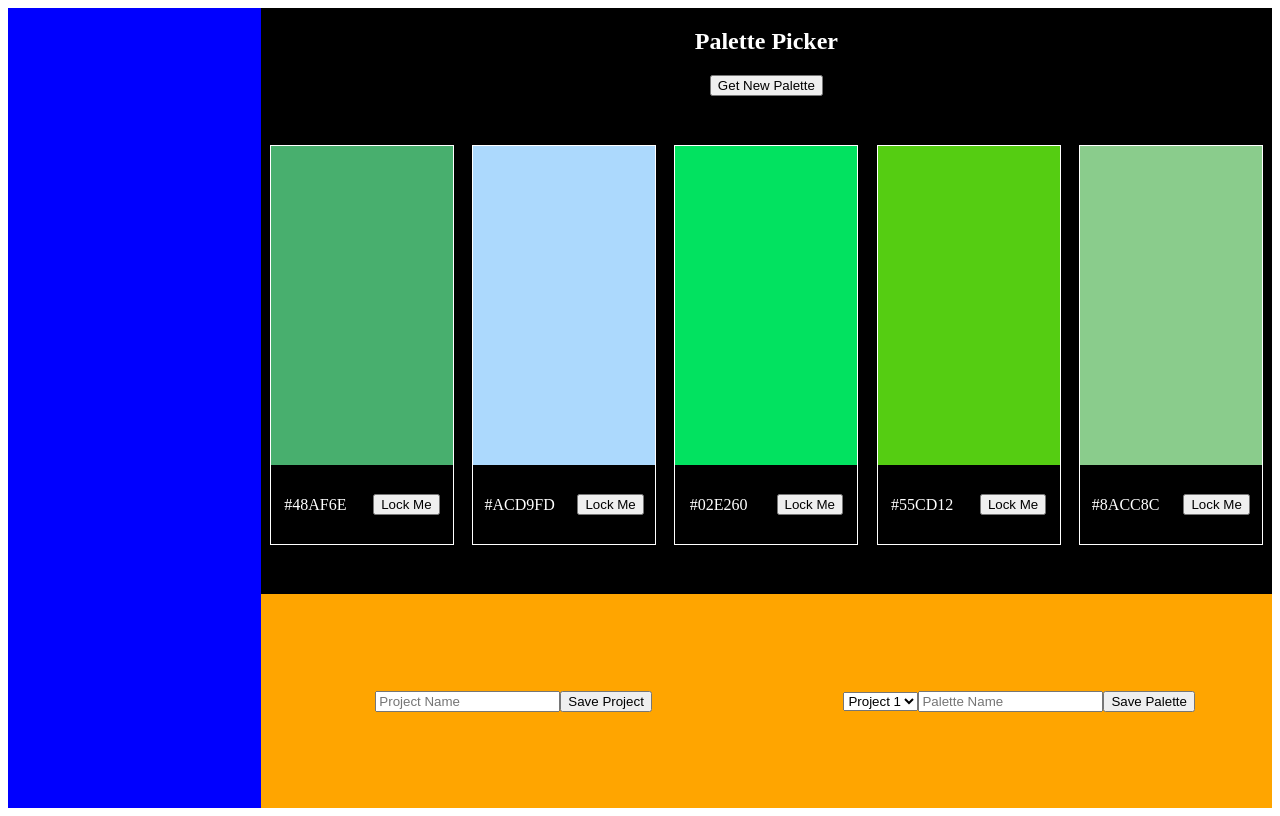
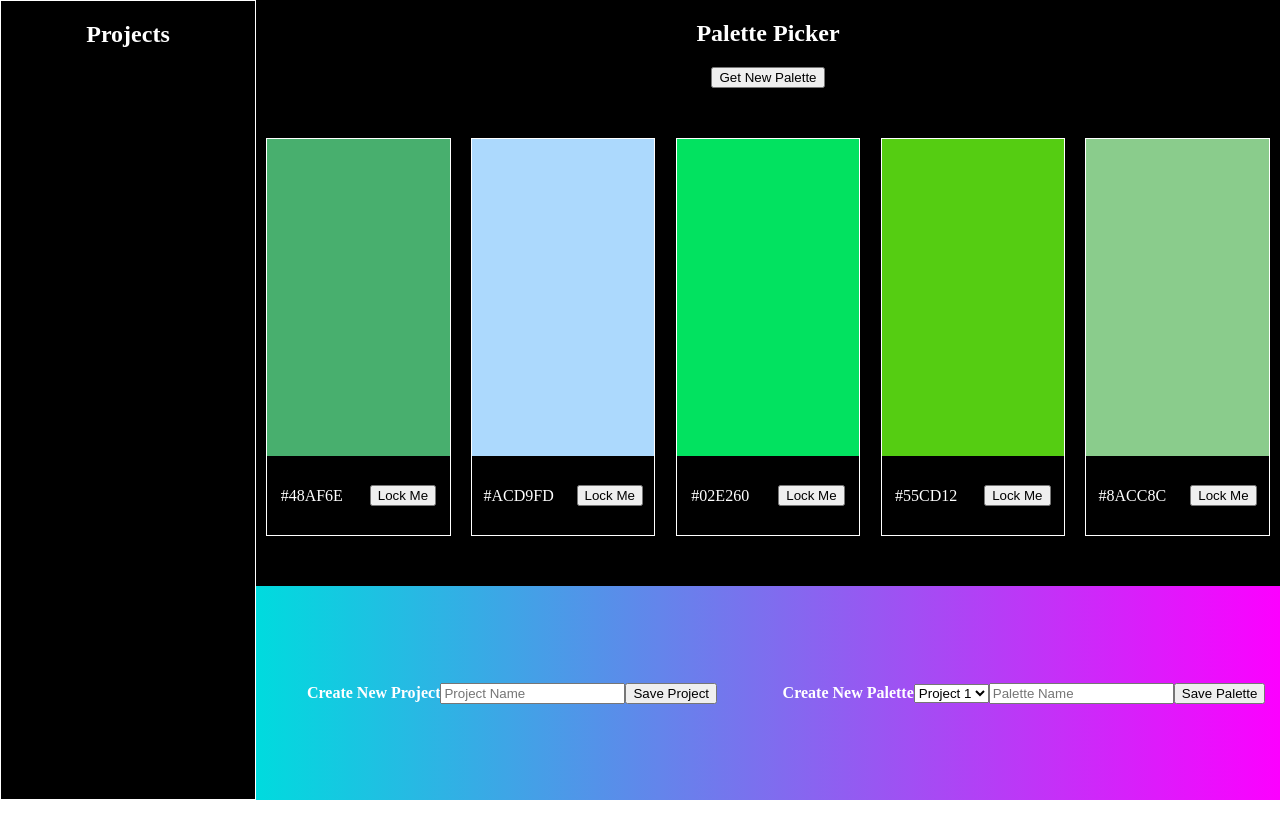
Before and after one commit to dmiller1623/pallete-picker, a website: page public/index.html in a window 1280 px wide. Drawn offline with nearby package versions, Linux system fonts and the light colour scheme.

Commit message:
Add background for input fields

```diff
--- a/public/css/styles.css
+++ b/public/css/styles.css
@@ -1,4 +1,12 @@
+*,
+*:after,
+*:before {
+  box-sizing: border-box;
+}
+
 body {
+  margin: 0;
+  padding: 0;
   display: flex;
 }
 
@@ -7,9 +15,12 @@ h1 {
 }
 
 .projects-nav {
+  display: flex;
+  justify-content: center;
   width: 20%;
+  border: 1px white solid;
   height: 100vh;
-  background-color: blue;
+  background-color: black
 }
 
 .pallete-section {
@@ -25,14 +36,13 @@ h1 {
   align-items: center;
   display: flex;
   justify-content: space-around;
-  /* background-color */
   width: 100%;
   height: 70%;
 }
 
 .user-input-fields {
   display: flex;
-  background-color: orange;
+  background-image: linear-gradient(to right, #00dbde 0%, #fc00ff 100%);
   width: 100%;
   height: 30%;
 }
--- a/public/index.html
+++ b/public/index.html
@@ -5,7 +5,9 @@
     <link rel="stylesheet" type="text/css" href="./css/styles.css">
   </head>
   <body>
-    <section class='projects-nav'></section>
+    <section class='projects-nav'>
+      <h1>Projects</h1>
+    </section>
     <section class='pallete-section'>
       <h1>Palette Picker</h1>
       <button class='new-palette-button'>Get New Palette</button>
@@ -43,10 +45,12 @@
       </article>
       <article class='user-input-fields'>
         <section class='new-project'>
+          <h1>Create New Project</h1>
           <input type='text' class='project-name' placeholder='Project Name'>
           <button class='save-project-button'>Save Project</button>
         </section>
         <section class='new-palette'>
+          <h1>Create New Palette</h1>
           <select>
             <option value='Project 1'>Project 1</option>
           </select>
--- a/public/js/index.js
+++ b/public/js/index.js
@@ -17,13 +17,12 @@ const getColors = () => {
       let newColor = getNewPalette()
       $(`${colorClass}`).css('background-color', newColor)
       $(`${colorClass}`).children().children('.color-code').text(newColor)
-      // console.log($(`${colorClass}`).next())
     }
   })
 }
 
 const lockColor = (event) => {
-  ($(event.target.parentElement)).toggleClass('locked')
+  ($(event.target.parentElement.parentElement)).toggleClass('locked')
 }
 
 const savePalette = async () => {
```
